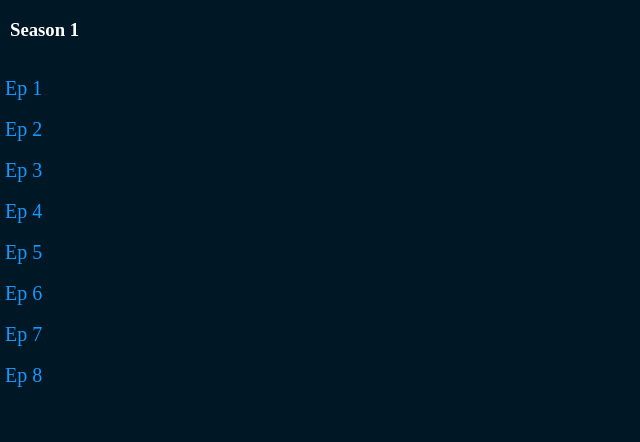
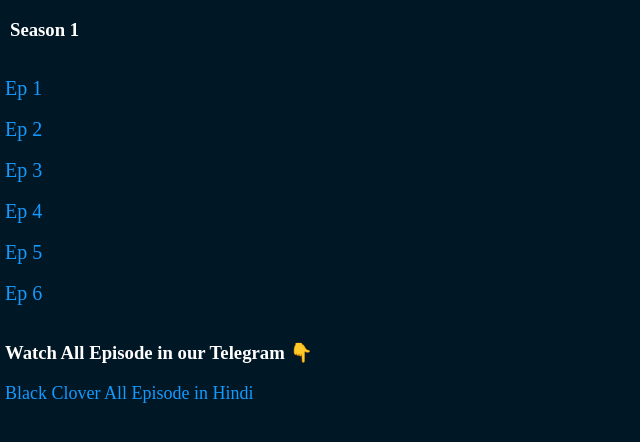
Before and after one commit to Nafi-web-dev/AniRate, a plain HTML site: page blackcloverhin.html in a window 1280 px wide. Shown: the whole page, without its empty margins (0-640 px from the left). Drawn offline with Linux system fonts and the light colour scheme.

Commit message:
blackcloverhin.html

```diff
--- a/blackcloverhin.html
+++ b/blackcloverhin.html
@@ -23,12 +23,11 @@
 
   <br> <br>
   <a href="Blacovep6.html" class="c1" style="text-decoration: none; font-size: 20px; margin-left: 5px; " > Ep 6</a>
+  <br>
+  <br>
 
-  <br> <br>
-  <a href="Blacovep7.html" class="c1" style="text-decoration: none; font-size: 20px; margin-left: 5px; " > Ep 7</a>
-
-  <br> <br>
-  <a href="Blacovep8.html" class="c1" style="text-decoration: none; font-size: 20px; margin-left: 5px; " > Ep 8</a>
+  <h3 style="padding-left: 5px;">Watch All Episode in our Telegram 👇</h3>
+  <a style="text-decoration: none; font-size: 18px; margin-left: 5px; " class="c1" href="https://t.me/BlackCloverHindiDubAnirate">Black Clover All Episode in Hindi</a>
 </body>
 
 </html>
```
